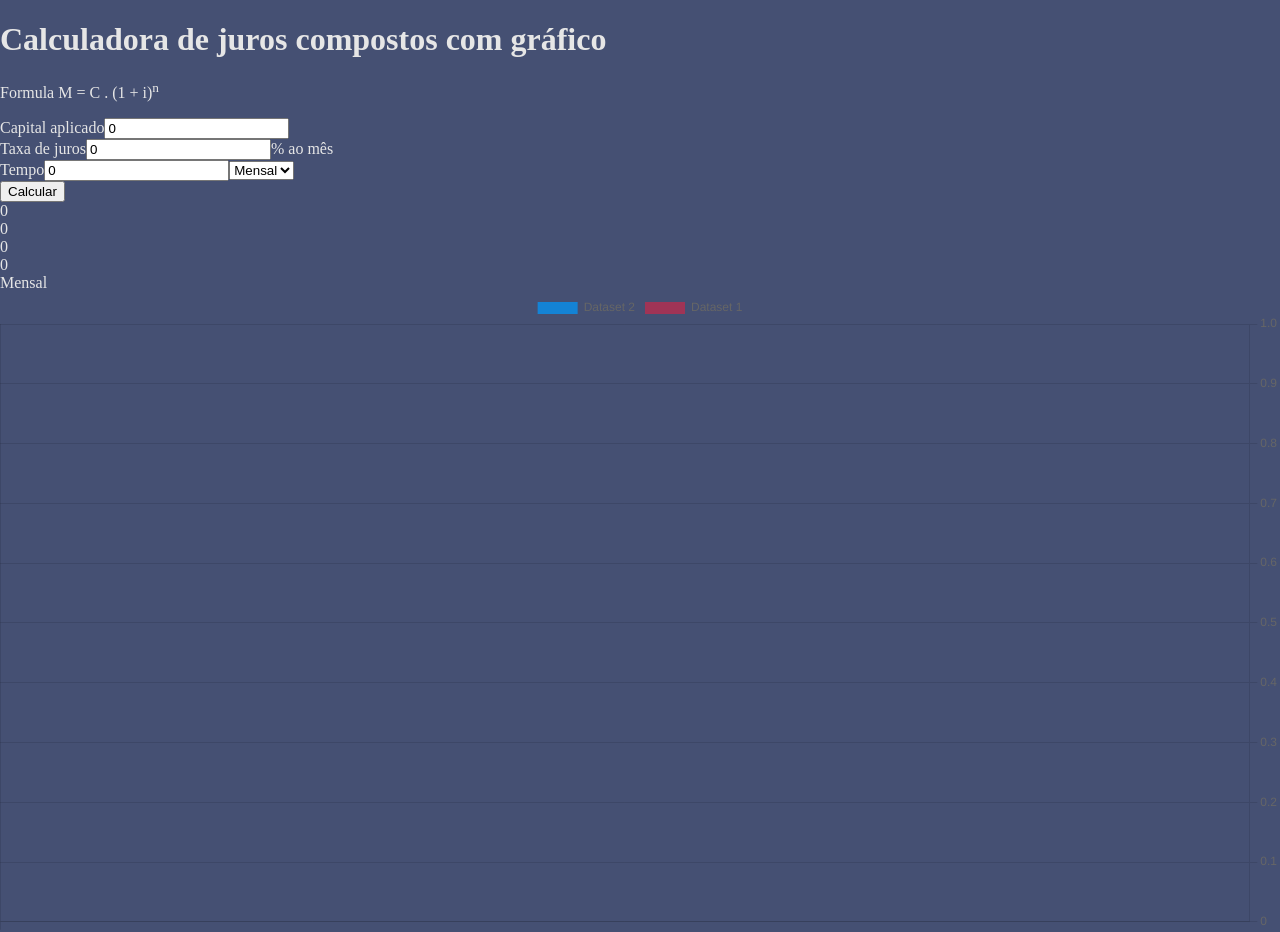
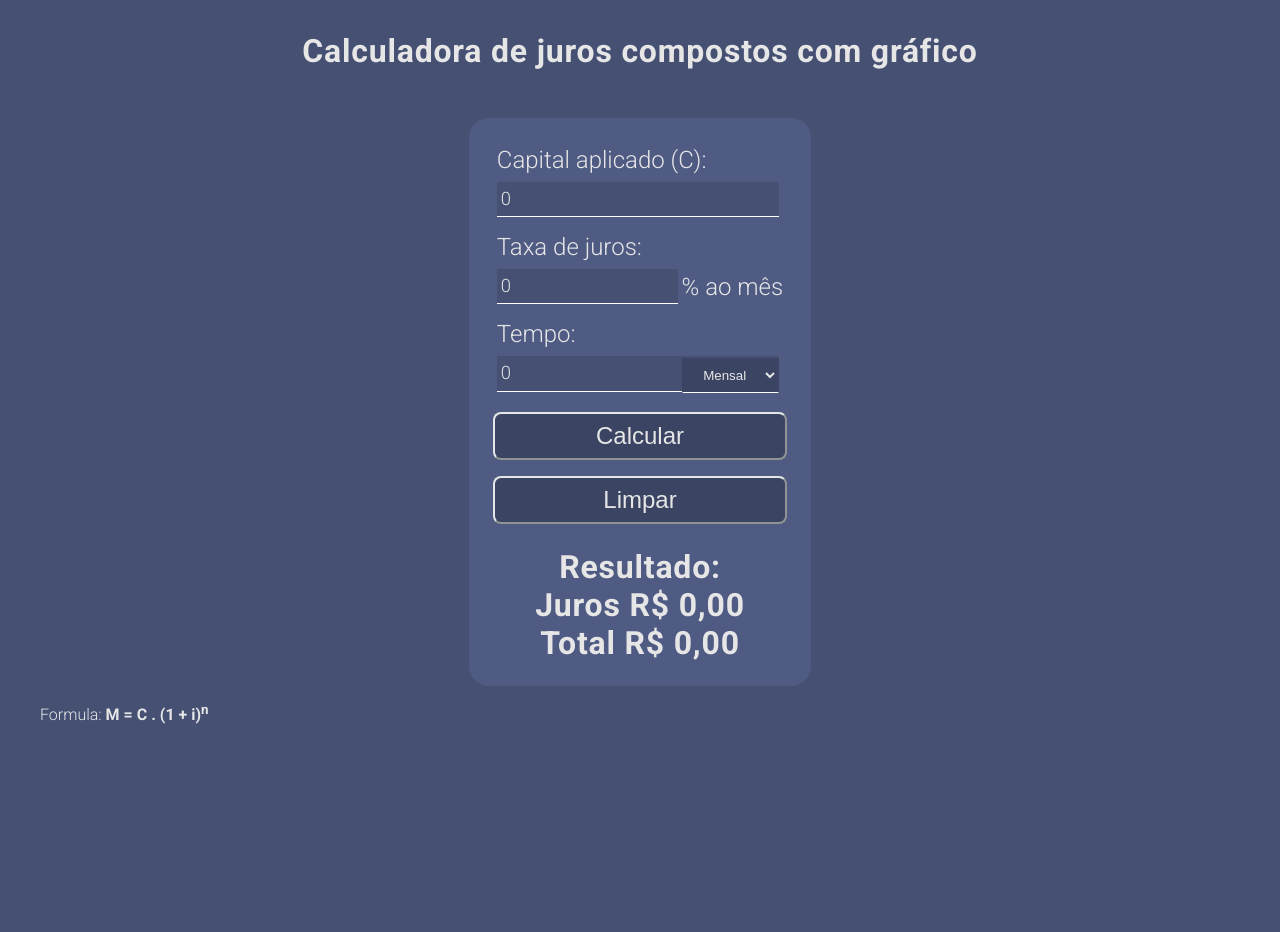
Before and after one commit to ajraduenz/graphics-inflation, a React (Vite) app: page / in a window 1280 px wide. After the commit the page ends 800 px from the top, so only its background shows below. Built offline with nearby package versions, Linux system fonts and the light colour scheme.

Commit message:
Add chart

```diff
--- a/src/App.tsx
+++ b/src/App.tsx
@@ -16,8 +16,7 @@ function App() {
   const url3 = "https://brasilapi.com.br/api/feriados/v1/2020";
   const url4 =
     "http://api.bcb.gov.br/dados/serie/bcdata.sgs.10613/dados?formato=json&dataInicial=01/01/2010&dataFinal=31/12/2016";
-  const url5 =
-    "http://free.currencyconverterapi.com/api/v5/convert?q=EUR_USD&compact=y";
+  const url5 = "http://free.currencyconverterapi.com/api/v5/convert?q=EUR_USD&compact=y";
 
   // useEffect(() => {
   //   fetch(url5)
@@ -32,11 +31,17 @@ function App() {
   return (
     <div className="App">
       <h1>Calculadora de juros compostos com gráfico</h1>
-      <p>
-        Formula M = C . (1 + i)<sup>n</sup>
-      </p>
-      <Calculadora />
-      <ChartTax />
+      <div className="chart-container">
+        <Calculadora />
+
+        <ChartTax />
+        <p className="obs">
+          Formula:{" "}
+          <strong>
+            M = C . (1 + i)<sup>n</sup>
+          </strong>
+        </p>
+      </div>
     </div>
   );
 }
--- /dev/null
+++ b/src/Components/Calculadora/calculadora.scss
@@ -0,0 +1,82 @@
+@import "../../_global";
+.calculadora {
+  @include container;
+  width: fit-content;
+  display: flex;
+  flex-direction: row;
+  flex-wrap: wrap;
+  max-width: 350px;
+  width: calc(30% - 2rem);
+  box-sizing: border-box;
+}
+.input {
+  @include text;
+  display: flex;
+  font-size: 1.5rem;
+  padding: 0.25rem;
+  align-items: center;
+  flex-wrap: wrap;
+  justify-content: left;
+}
+label {
+  width: 100%;
+}
+
+input {
+  @include text;
+  line-height: 1.75;
+  width: auto;
+  width: 100%;
+  padding-left: 0.25rem;
+  display: flex;
+  background-color: #455073;
+  border: none;
+  border-bottom: 1px solid #ffffff;
+  margin: 0.5rem 0.25rem 0.5rem 0;
+  color: $text-color-1;
+  font-size: 1.15rem;
+  &:hover,
+  &:focus-visible {
+    outline: none;
+  }
+}
+button {
+  @include buttons;
+  padding: 0.5rem 1rem;
+  font-size: 1.5rem;
+  border-color: #e6e6e6;
+  border-radius: 8px;
+  width: 100%;
+  margin: 0.5rem 0;
+}
+select {
+  @include buttons;
+  position: absolute;
+  right: 0.5rem;
+  top: calc(50% - 2px);
+  border-color: transparent;
+  border-bottom: 1px solid #fff;
+  border-radius: 0px;
+}
+.capitalAplicado {
+  width: 100%;
+}
+.tempo {
+  position: relative;
+}
+
+input#taxaJuros {
+  flex: 1;
+  min-width: 24px;
+}
+#tempo {
+  flex: 1;
+  min-width: 90px;
+}
+.result {
+  @include title;
+  margin-top: 1rem;
+  width: 100%;
+  text-align: center;
+  font-size: 2rem;
+}
--- a/src/Components/Calculadora/index.tsx
+++ b/src/Components/Calculadora/index.tsx
@@ -1,14 +1,15 @@
 import React, { useState } from "react";
 import { useSelector, useDispatch } from "react-redux";
-import { changeValue } from "../../store/fatores";
+import { changeValue, clearValues } from "../../store/fatores";
 import { RootState } from "../../store/configureStore";
+import "./calculadora.scss";
 
 const Calculadora = () => {
   //
   const fatores = useSelector((state: RootState) => state.fatores.entrada);
 
   const [inputs, setInputs] = useState({
-    capitalAplicado: { title: "Capital aplicado", valor: fatores.capitalAplicado },
+    capitalAplicado: { title: "Capital aplicado (C)", valor: fatores.capitalAplicado },
     taxaJuros: { title: "Taxa de juros", valor: fatores.taxaJuros },
     tempo: { title: "Tempo", valor: fatores.tempo },
   });
@@ -19,11 +20,11 @@ const Calculadora = () => {
   };
   //
   return (
-    <div className="calculadora">
+    <section className="calculadora">
       {Object.entries(inputs).map((input, index) => {
         return (
           <div className={`input ${input[0]}`} key={input[1].title}>
-            <label htmlFor={input[0]}>{input[1].title}</label>
+            <label htmlFor={input[0]}>{input[1].title}:</label>
             <input
               id={input[0]}
               value={input[1].valor}
@@ -48,18 +49,13 @@ const Calculadora = () => {
         );
       })}
       <button onClick={() => dispatch(changeValue({ ...inputs, periodo: periodo }))}>Calcular</button>
-      <div>
-        {Object.entries(fatores).map((input) => {
-          console.log(input);
-          return (
-            <div className="input" key={input[0]}>
-              {input[1]}
-            </div>
-          );
-        })}
-      </div>
-
-    </div>
+      <button onClick={() => dispatch(clearValues())}>Limpar</button>
+      <strong className="result">
+        <div>Resultado:</div>
+        <div>Juros R$ {Number(fatores.montante).toFixed(2).replace(".", ",")}</div>
+        <div>Total R$ {(Number(fatores.montante) + Number(fatores.capitalAplicado)).toFixed(2).replace(".", ",")}</div>
+      </strong>
+    </section>
   );
 };
 
--- /dev/null
+++ b/src/Components/ChartTax/chart.scss
@@ -0,0 +1,9 @@
+@import "../../_global";
+.grafico {
+  @include container;
+  width: calc(70% - 2rem);
+  box-sizing: border-box;
+  display: flex;
+  justify-content: center;
+  align-items: center;
+}
--- a/src/Components/ChartTax/index.tsx
+++ b/src/Components/ChartTax/index.tsx
@@ -15,6 +15,7 @@ import { Chart } from "react-chartjs-2";
 // Redux
 import { useSelector } from "react-redux";
 import { RootState } from "../../store/configureStore";
+import "./chart.scss";
 
 ChartJS.register(
   LinearScale,
@@ -35,11 +36,26 @@ const ChartTax = () => {
   const tempo = useSelector((state: RootState) => state.fatores.entrada.tempo);
   //
   const options = {
+    color: "#e6e6e6",
+
     scales: {
       x: {
+        grid: {
+          color: "black",
+        },
+        ticks: {
+          color: "#e6e6e6",
+        },
+        color: "black",
         stacked: true,
       },
       y: {
+        grid: {
+          color: "black",
+        },
+        ticks: {
+          color: "#e6e6e6",
+        },
         position: "right",
       },
     },
@@ -49,7 +65,7 @@ const ChartTax = () => {
       },
       title: {
         display: true,
-        text: "Chart.js Bar Chart",
+        text: "Juros compostos",
       },
     },
   };
@@ -76,23 +92,25 @@ const ChartTax = () => {
       }),
       {
         type: "bar" as const,
-        label: "Dataset 2",
+        label: "Capital Inicial (C)",
         data: labels.map((_, index) => capitalAplicado),
         backgroundColor: "rgba(0, 153, 255, 0.7)",
       },
       {
         type: "bar" as const,
-        label: "Dataset 1",
-        data: labels.map((_, index) => graficos[graficos.length - 1].parcelas[index]+ Number(capitalAplicado)),
+        label: "Capital Inicial + Juros do período",
+        data: labels.map((_, index) => graficos[graficos.length - 1].parcelas[index] + Number(capitalAplicado)),
         backgroundColor: "rgba(200, 40, 74, 0.7)",
       },
     ],
   };
 
   return (
-    <>
-      <Chart type="bar" options={options} data={data} />
-    </>
+    capitalAplicado !== 0 && (
+      <section className="grafico">
+        <Chart type="bar" options={options} data={data} />
+      </section>
+    )
   );
 };
 
--- a/src/_global.scss
+++ b/src/_global.scss
@@ -1,11 +1,65 @@
+@import url("https://fonts.googleapis.com/css2?family=Roboto:wght@300;700&display=swap");
 $backgroundColor-1: #455073;
 $text-color-1: #e6e6e6;
 $secondary-1: #c0904d;
 $secondary-2: #6077c0;
 
+@mixin text {
+  font-family: "Roboto", sans-serif;
+  font-weight: 300;
+}
+
+@mixin title {
+  font-family: "Roboto", sans-serif;
+  font-weight: 700;
+  letter-spacing: 0.05rem;
+}
+@mixin container {
+  padding: 1.5rem;
+  border-radius: 20px;
+  background: lighten($backgroundColor-1, 5%);
+}
+@mixin section-spacing {
+  margin-top: 4rem;
+}
+@mixin buttons {
+  background: darken($backgroundColor-1, 5%);
+  cursor: pointer;
+  color: $text-color-1;
+  padding: 0.5rem 1rem;
+
+  &:focus-visible {
+    outline: none !important;
+  }
+}
 body {
   background: $backgroundColor-1;
   margin: 0;
   padding: 0;
   color: $text-color-1;
 }
+
+.chart-container {
+  max-width: 1280px;
+  margin: 0 auto;
+  padding: 1rem;
+  display: flex;
+  justify-content: center;
+  flex-wrap: wrap;
+  column-gap: 1rem;
+}
+
+h1 {
+  @include title;
+  margin: 0 auto;
+  margin: 2rem auto;
+  width: 100%;
+  text-align: center;
+}
+p {
+  @include text;
+  &.obs {
+    width: 100%;
+    padding-left: 1.5rem;
+  }
+}
--- a/src/store/fatores.ts
+++ b/src/store/fatores.ts
@@ -37,6 +37,12 @@ const slice = createSlice({
         },
       ];
     },
+    clearValues(store) {
+      return {
+        entrada: { montante: 0, capitalAplicado: 0, taxaJuros: 0, tempo: 0, periodo: "Mensal" },
+        parcelaPorPeriodo: [],
+      };
+    },
     // calulateSimple: (store, action) => {
     //   return { ...store, montante: store.capitalAplicado * (Math.pow(1 + store.taxaJuros, store.tempo) - 1) };
     // },
@@ -48,5 +54,5 @@ const slice = createSlice({
   },
 });
 
-export const { changeValue } = slice.actions;
+export const { changeValue, clearValues } = slice.actions;
 export default slice.reducer;
```
Also changed, not shown: 1 other file (tests, documents, lock files or other folders).
